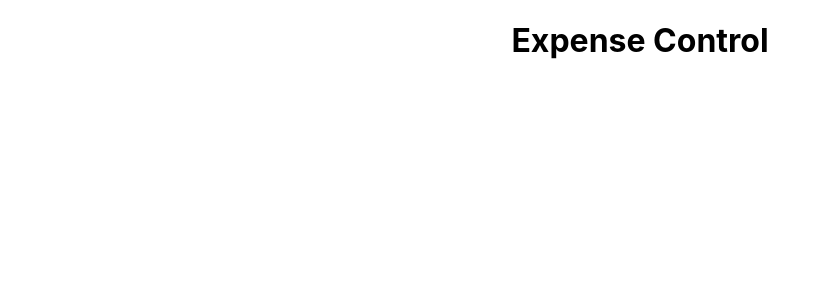
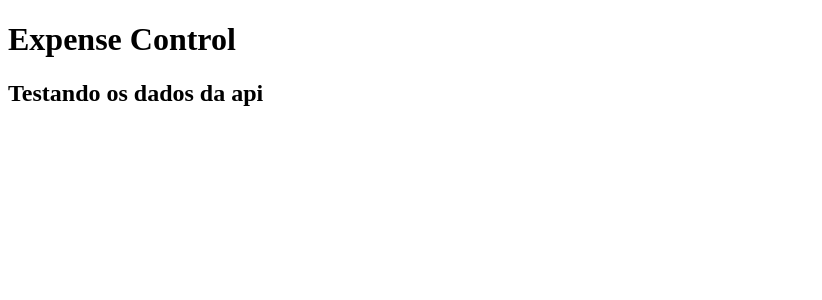
Before and after one commit to ricardo-shinoda/expense-control, a React (Create React App) app: page / in a window 1280 px wide. Shown: the top 300 px of the page, without its empty margins (0-822 px from the left). Built offline with nearby package versions, Linux system fonts and the light colour scheme.

Commit message:
Api calling and reading

```diff
--- a/src/App.js
+++ b/src/App.js
@@ -1,9 +1,10 @@
-import './App.css';
+import Component from './components/Component';
 
 function App() {
   return (
-    <div className="App">
+    <div>
       <h1>Expense Control</h1>
+      <Component />
     </div>
   );
 }
--- a/src/components/Component.js
+++ b/src/components/Component.js
@@ -0,0 +1,15 @@
+import { useContext } from 'react';
+import context from '../context/Context';
+
+function Api() {
+    const { data } = useContext(context);
+    console.log(data);
+    return (
+        <div>
+            <h2>Testando os dados da api</h2>
+            <p>{data.code}</p>
+        </div>
+)};
+
+
+export default Api;
--- a/src/context/Provider.js
+++ b/src/context/Provider.js
@@ -1,10 +1,13 @@
-import React from 'react';
+import React, { useState } from 'react';
 import Context from './Context';
 import PropTypes from 'prop-types';
 
 function Provider({ children }) {
+    const [data, setData] = useState([]);
+
+    const ApiData = { data }
     return (
-        <Context.Provider>
+        <Context.Provider value={ ApiData }>
             { children }
         </Context.Provider>
     )
--- a/src/index.js
+++ b/src/index.js
@@ -1,6 +1,5 @@
 import React from 'react';
 import ReactDOM from 'react-dom/client';
-import './index.css';
 import App from './App';
 import reportWebVitals from './reportWebVitals';
 import Provider from './context/Provider';
```
Also changed, not shown: src/service/Api.js (added, +7 -0 lines), src/style/App.css (renamed from src/App.css), src/style/index.css (renamed from src/index.css).
